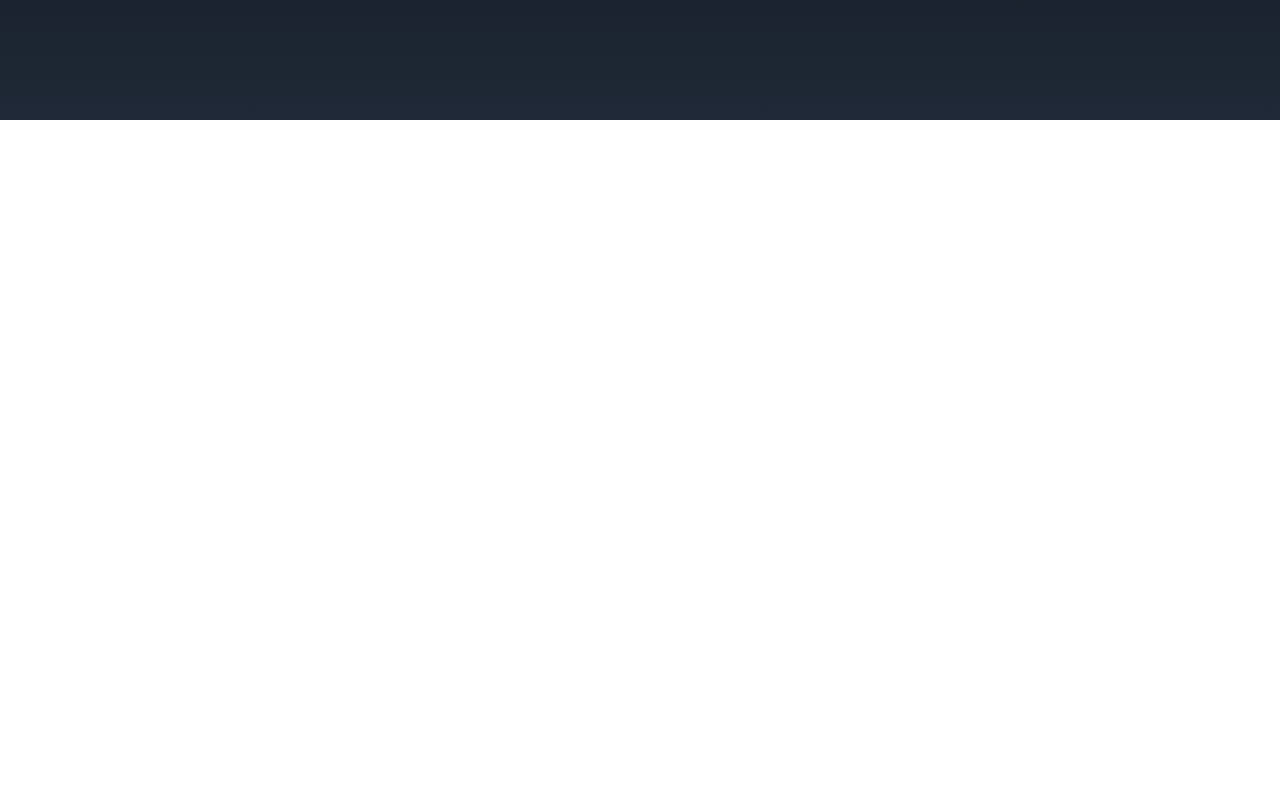
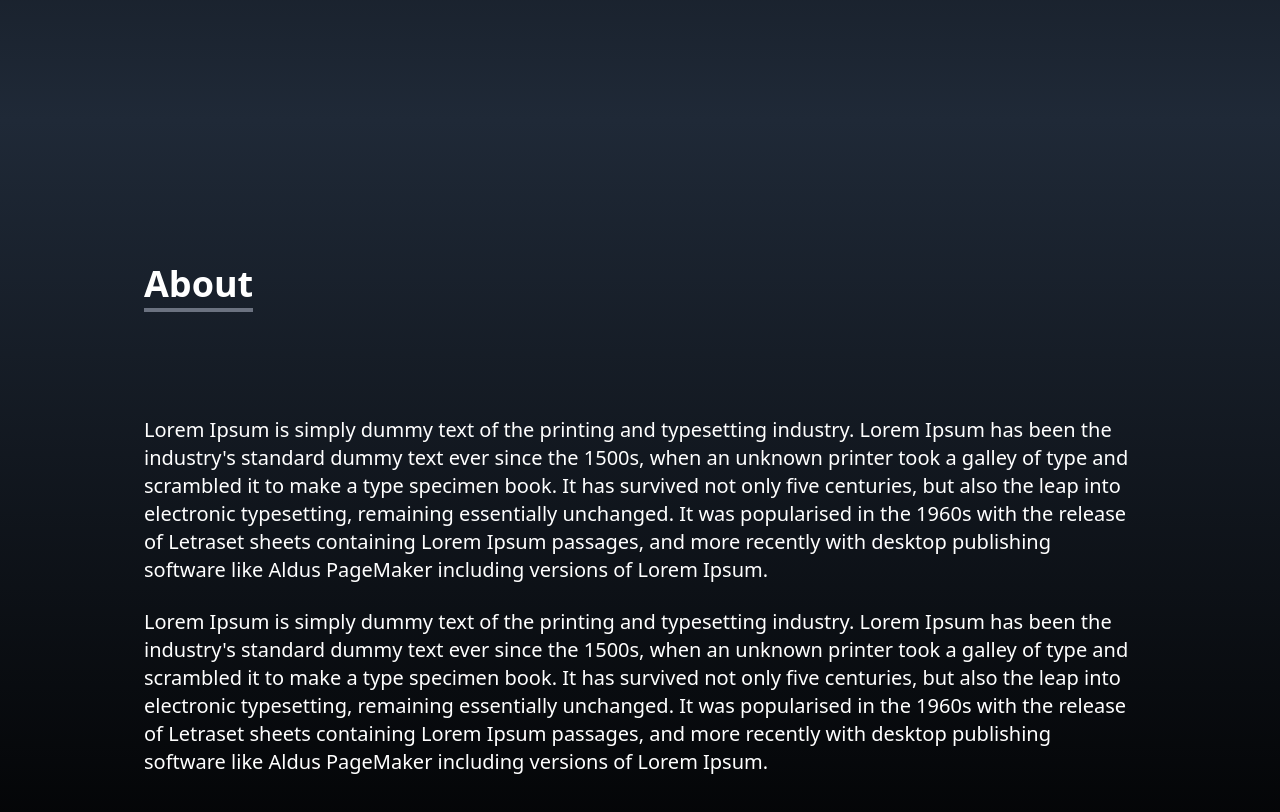
Before and after one commit to naodmekonnen/naod.mekonnen.github.io, a React (Create React App) app in the folder app/: page / in a window 1280 px wide. Shown: the part 680-1492 px from the top of the page. Before the commit the page ends 800 px from the top, so only its background shows below. Built offline with nearby package versions, Linux system fonts and the light colour scheme.

Commit message:
about classes

```diff
--- a/app/src/App.js
+++ b/app/src/App.js
@@ -3,14 +3,16 @@
 import Navbar from './components/Navbar'
 import Home from './components/Home'
 import Socials from './components/Socials'
+import AboutMe from './components/AboutMe'
 
 const App = () => {
   return (
     <div >
         <Navbar />
         <Home />
+        <AboutMe />
+        <Socials />
 
-        <Socials />
 
     </div>
   )
--- /dev/null
+++ b/app/src/components/AboutMe.js
@@ -0,0 +1,34 @@
+import React from 'react'
+
+const AboutMe = () => {
+  return (
+    <div name='about' className='w-full h-screen bg-gradient-to-b from-gray-800 to-black text-white'>
+      <div className='max-w-screen-lg p-4 mx-auto flex flex-col justify-center w-full h-full'>
+        <div className='pb-8'>
+            <p className='text-4xl font-bold inline border-b-4 border-gray-500'>About</p>
+        </div>
+        <p className='text-xl mt-20'>
+        Lorem Ipsum is simply dummy text of the printing and typesetting industry.
+        Lorem Ipsum has been the industry's standard dummy text ever since the 1500s,
+        when an unknown printer took a galley of type and scrambled it to make a type specimen book.
+         It has survived not only five centuries, but also the leap into electronic typesetting, remaining essentially unchanged.
+         It was popularised in the 1960s with the release of Letraset sheets containing Lorem Ipsum passages,
+         and more recently with desktop publishing software like Aldus PageMaker including versions of Lorem Ipsum.
+        </p>
+
+        <br />
+
+        <p className='text-xl'>
+        Lorem Ipsum is simply dummy text of the printing and typesetting industry.
+        Lorem Ipsum has been the industry's standard dummy text ever since the 1500s,
+        when an unknown printer took a galley of type and scrambled it to make a type specimen book.
+         It has survived not only five centuries, but also the leap into electronic typesetting, remaining essentially unchanged.
+         It was popularised in the 1960s with the release of Letraset sheets containing Lorem Ipsum passages,
+         and more recently with desktop publishing software like Aldus PageMaker including versions of Lorem Ipsum.
+         </p>
+      </div>
+    </div>
+  )
+}
+
+export default AboutMe
```
